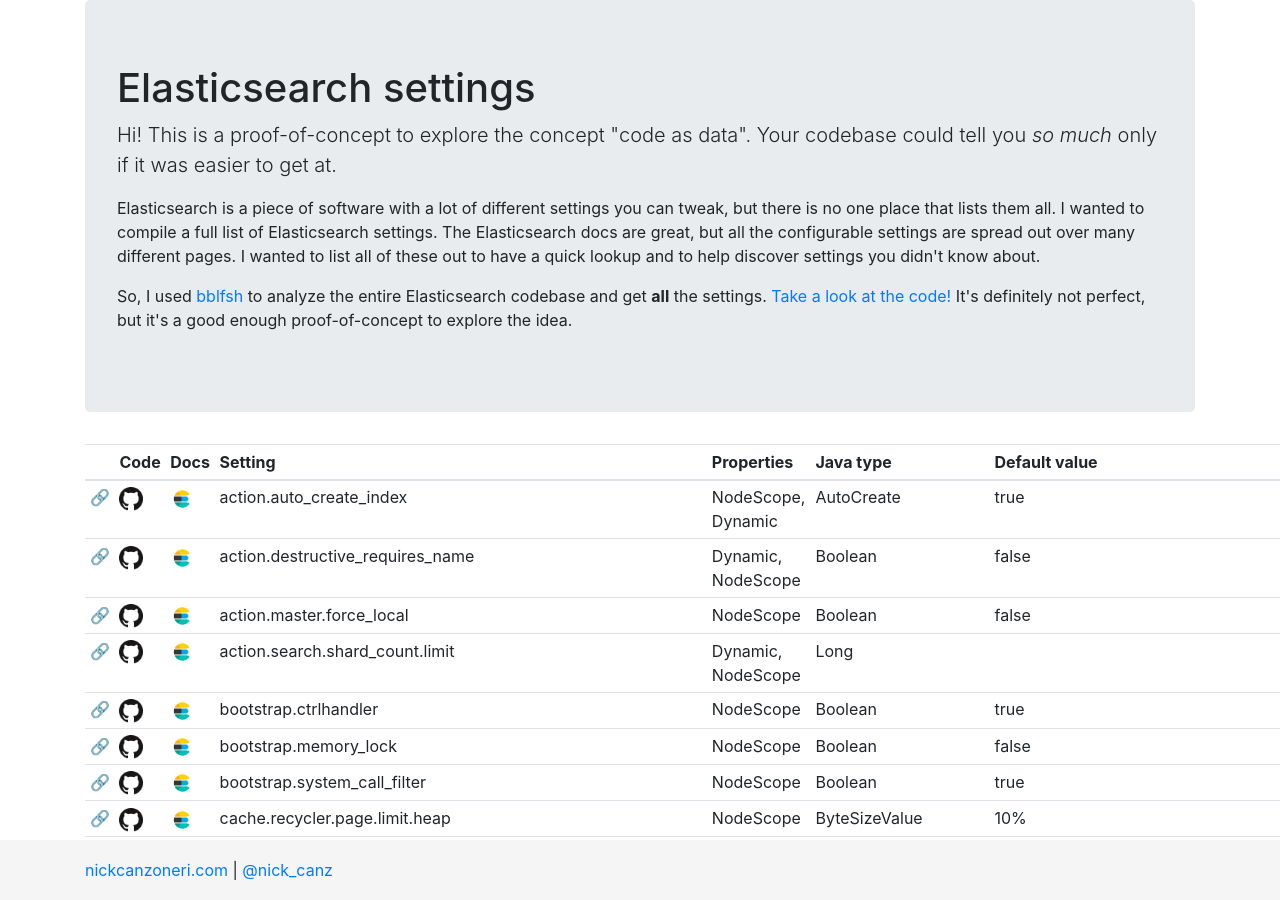
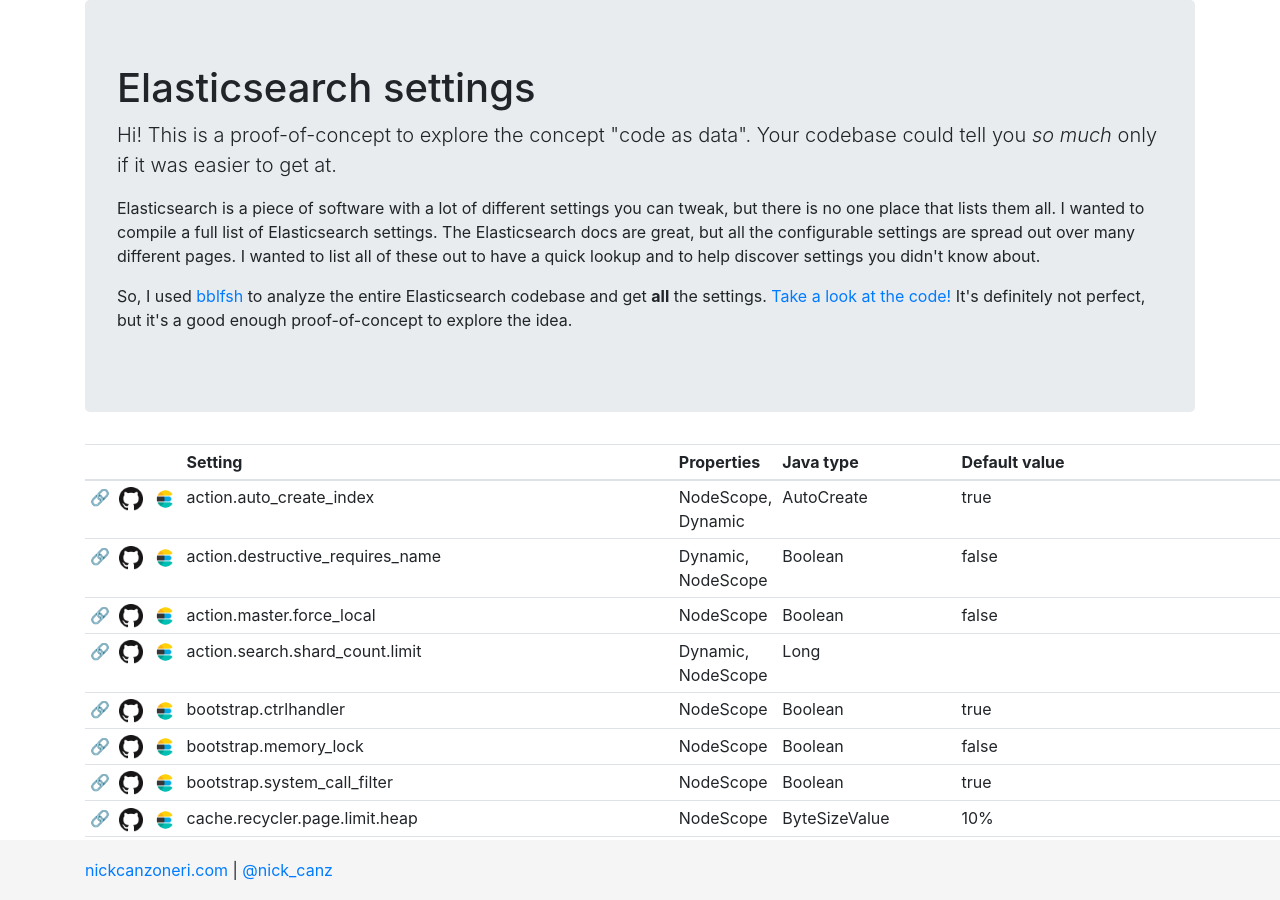
Before and after one commit to nickcanz/nickcanz.github.com, a Jekyll site: the page elasticsearch-settings/index.html, which Jekyll copies as it is, in a window 1280 px wide and 900 px high. Built offline with Jekyll 4.4.1, drawn with Linux system fonts in a browser that asks for light colours.

Commit message:
remove header columns

```diff
--- a/elasticsearch-settings/index.html
+++ b/elasticsearch-settings/index.html
@@ -44,8 +44,8 @@
         <thead>
           <tr>
             <th></th>
-            <th>Code</th>
-            <th>Docs</th>
+            <th></th>
+            <th></th>
             <th>Setting</th>
             <th>Properties</th>
             <th>Java type</th>
```
